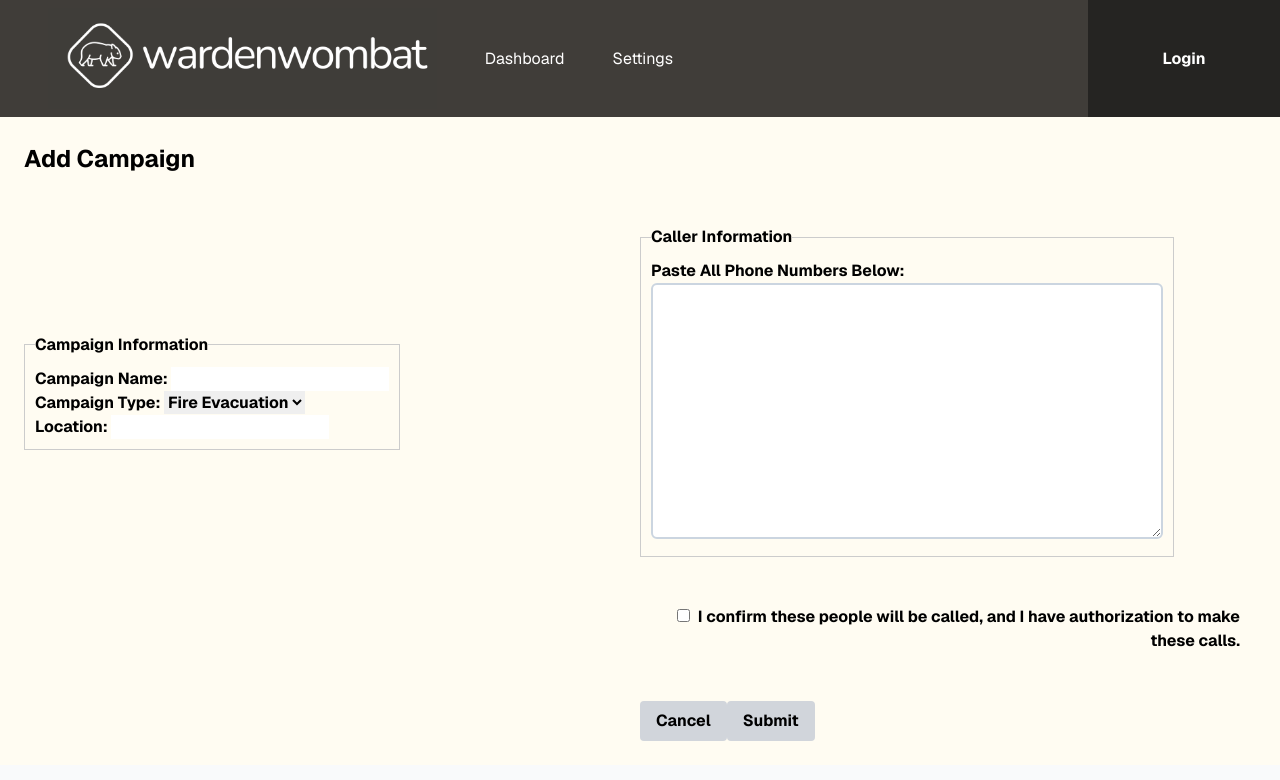
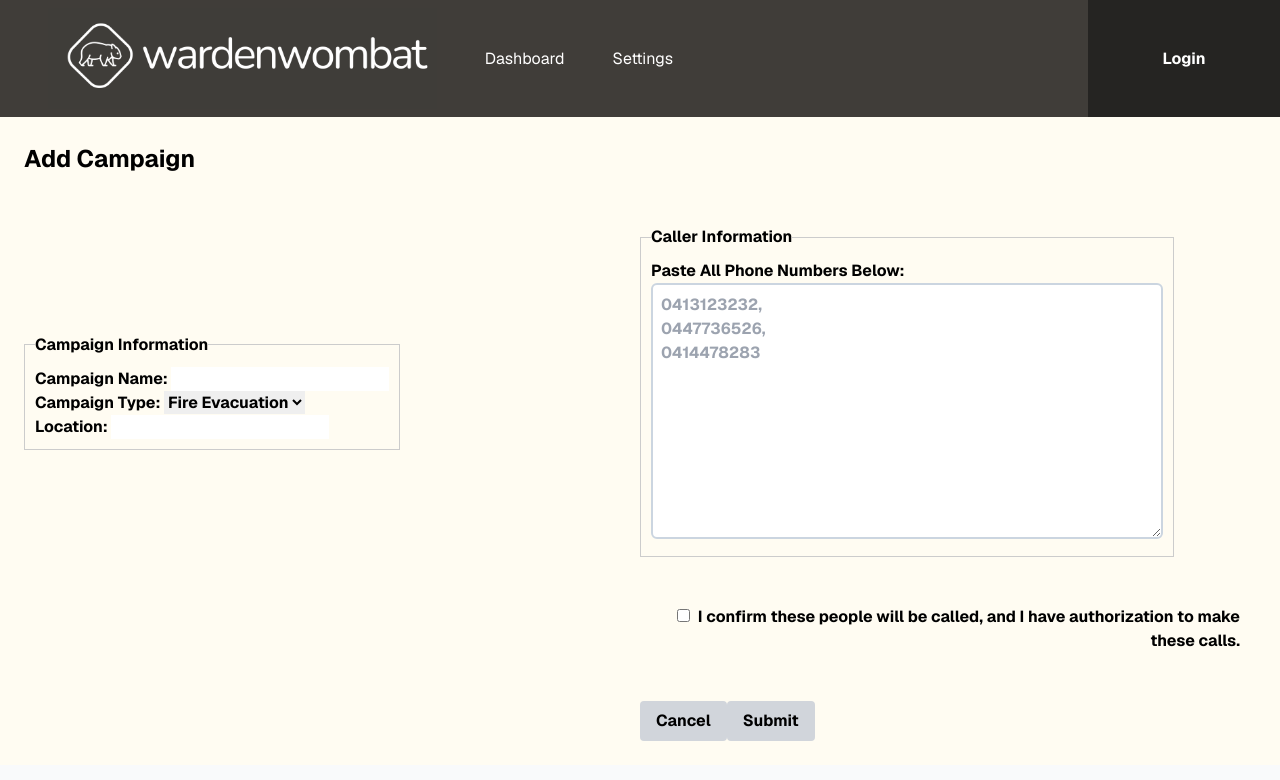
Before and after one commit to Locomotive-Ventures/wombat, a Next.js app in the folder frontend/: page /addcampaign in a window 1280 px wide. Shown: the top 780 px of the page. Built offline with nearby package versions, Linux system fonts and the light colour scheme; no server answers.

Commit message:
unique id created

```diff
--- a/frontend/app/addcampaign/page.tsx
+++ b/frontend/app/addcampaign/page.tsx
@@ -3,6 +3,8 @@ import { createClient } from '@/utils/supabase/server'
 import Header from '@/components/Header'
 import Head from 'next/head';
 import AuthButton from '@/components/AuthButton';
+import { tree } from 'next/dist/build/templates/app-page';
+import * as CryptoJS from 'crypto-js';
 
 
 export default async function Index() {
@@ -14,13 +16,64 @@ export default async function Index() {
     data: { user },
   } = await supabase.auth.getUser()
 
+  const dataScrambler = async (formData: FormData) =>
+  {
+    "use server"
+    console.log("data scrambled");
+    return (formData);
+  }
+
+  const inputValidation = async (formData: FormData) =>
+  {
+    "use server"
+    console.log(formData);
+    return true;
+  }
+
+  const uniqueIDGenerator = async (formData: FormData) =>
+  {
+    "use server"
+    // Concatenate the campaign details
+    const campaignName = formData.get('campaignName') as string;
+    const campaignType = formData.get('campaignType') as string;
+    const campaignLocation= formData.get('location') as string;
+    const concatenatedStr: string = `${campaignName}_${campaignType}_${campaignLocation}`;
+
+    // Use crypto to create a unique hash (using SHA-256 for stronger security)
+    const campaignId: string = CryptoJS.SHA256(concatenatedStr).toString();
+    console.log("Unique ID:")
+    console.log(campaignId);
+    return campaignId;
+}
 
   const handleSubmit = async (formData: FormData) => {
     "use server"
-    //function successfully triggered.
+
+   /* const phoneNumberList = formData.get('numlist') as string;
+    const isPhoneNumberListValid = /^\d+$/.test(phoneNumberList);
+    console.log(isPhoneNumberListValid)
+    if (isPhoneNumberListValid==false)
+    {
+      formData.set('numlist', 'Invalid Entry: Please Enter Only Numbers');
+    }
+    else
+    {
+      console.log(phoneNumberList);
+    }
+    //cName = form.campaignName*/
+
     //Input validation
+    if (await inputValidation(formData))
+    {
+      console.log("Data is valid proceeding to next pjhase");
+      console.log(dataScrambler(formData));
+      uniqueIDGenerator(formData);
+    }
+    else{
+      console.log("Data is invalid cannot proceed to send");
+    }
     //Unique id generation
-    //pass data to dynamo
+    //pass to database
   };
   return (
     <div className='w-full ' style={{background: '#FFFCF2',}}>
@@ -84,8 +137,8 @@ export default async function Index() {
                         <legend>Caller Information</legend>
                         <label >Paste All Phone Numbers Below: </label><br></br>
                         <textarea
-                          id="my-textarea"
-                          name="my-textarea"
+                          id="numlist"
+                          name="numlist"
                           rows={4}
                           style={{
                             width: '40vw',
@@ -98,6 +151,7 @@ export default async function Index() {
                             transition: 'border-color 0.15s ease-in-out',
                           }}
                           className="focus:border-blue-500"
+                          placeholder={"0413123232,\n0447736526,\n0414478283"}
                           />
                     </fieldset>
                 </div>
```
